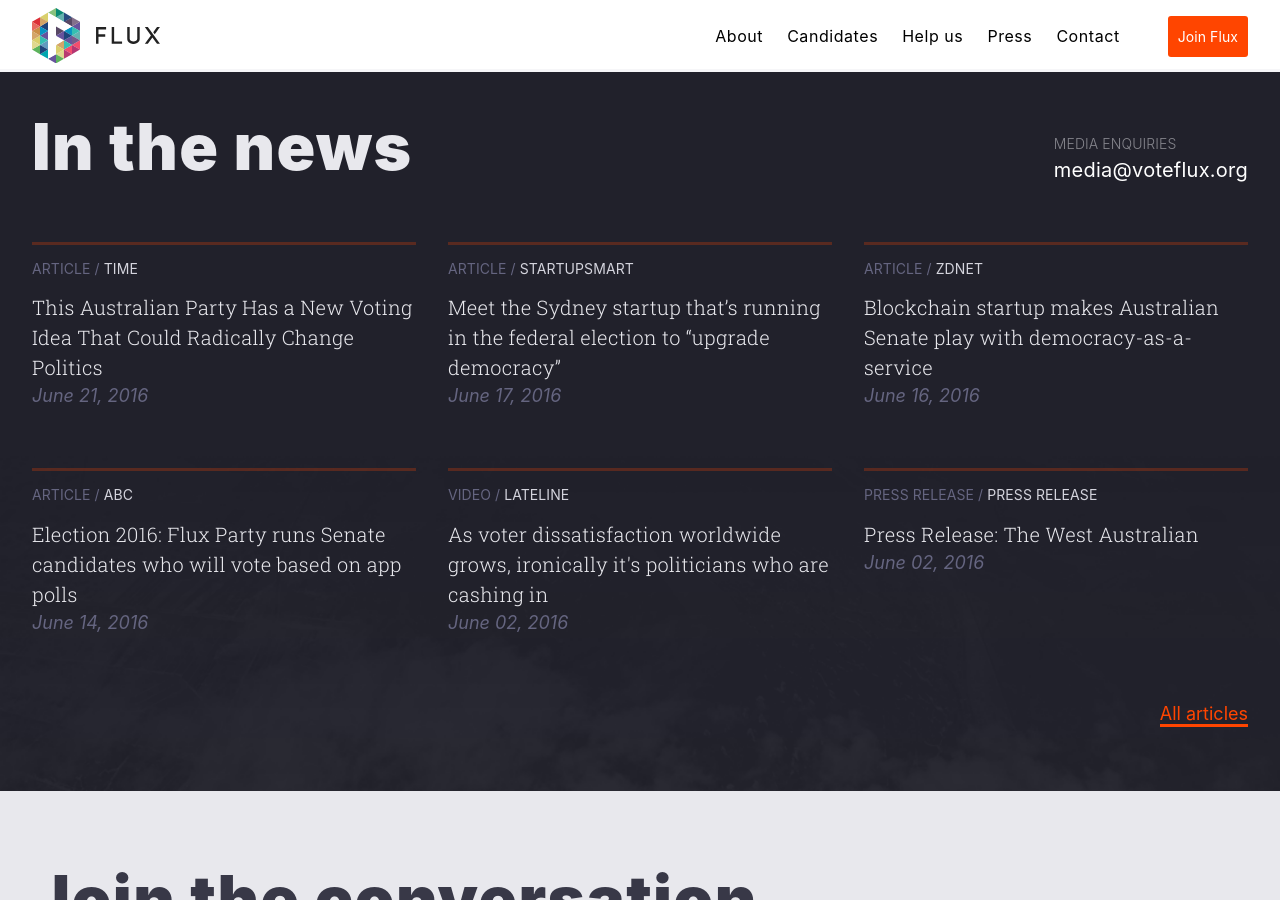
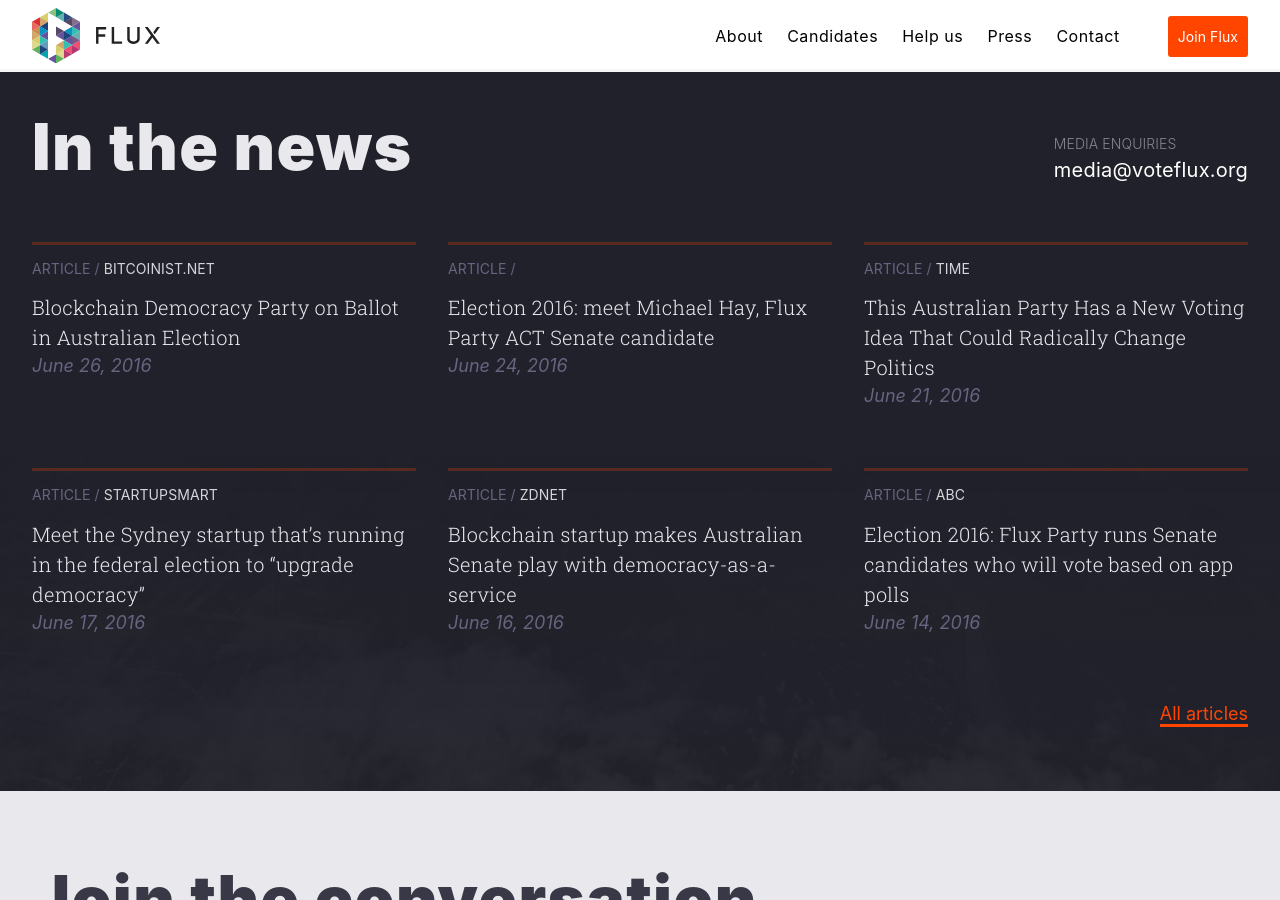
Before and after one commit to voteflux/flux-website-v2, a Jekyll site: the page built from index.html, in a window 1280 px wide and 900 px high, scrolled down 6774 px. Built offline with Jekyll 4.4.1, drawn with Linux system fonts in a browser that asks for light colours.

Commit message:
Update articles.yml

```diff
--- a/_data/articles.yml
+++ b/_data/articles.yml
@@ -1,3 +1,19 @@
+  -
+    title: "Blockchain Democracy Party on Ballot in Australian Election"
+    url: "http://bitcoinist.net/blockchain-party-australian-election/"
+    date: "2016-06-26"
+    author: "Jon Southurst"
+    publishedIn: "Bitcoinist.net"
+    major: true
+    type: "article"
+  -
+    title: "Election 2016: meet Michael Hay, Flux Party ACT Senate candidate"
+    url: "http://www.smh.com.au/federal-politics/federal-election-2016/election-2016-meet-michael-hay-flux-party-act-senate-candidate-20160621-gpomgo.html"
+    date: "2016-06-24"
+    author: "Clare Colley"
+    publishdedIn: "SMH"
+    major: true
+    type: "article"
   -
     title: "This Australian Party Has a New Voting Idea That Could Radically Change Politics"
     url: "http://time.com/4375991/flux-blockchain-bitcoin-democracy-politics-australia/"
```
